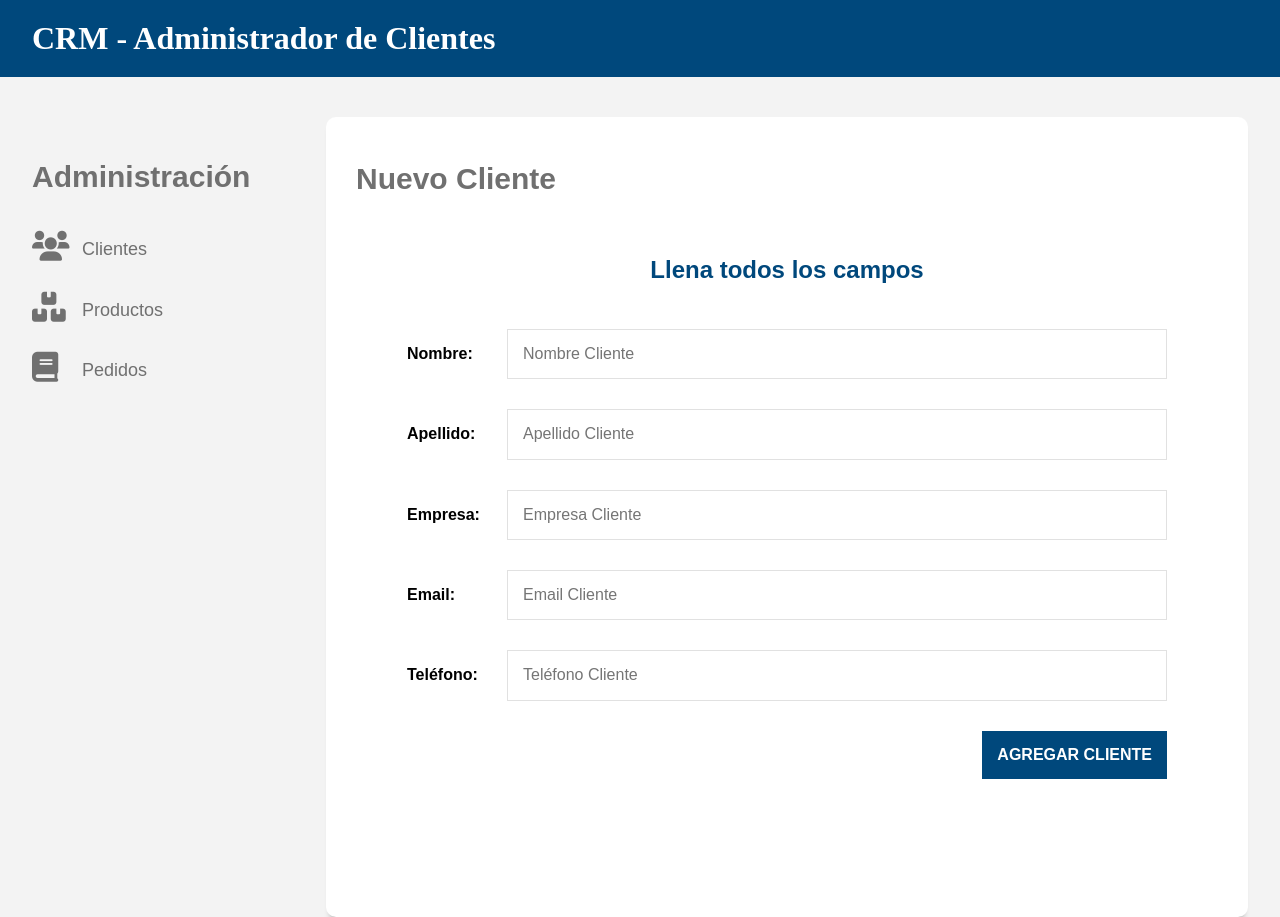
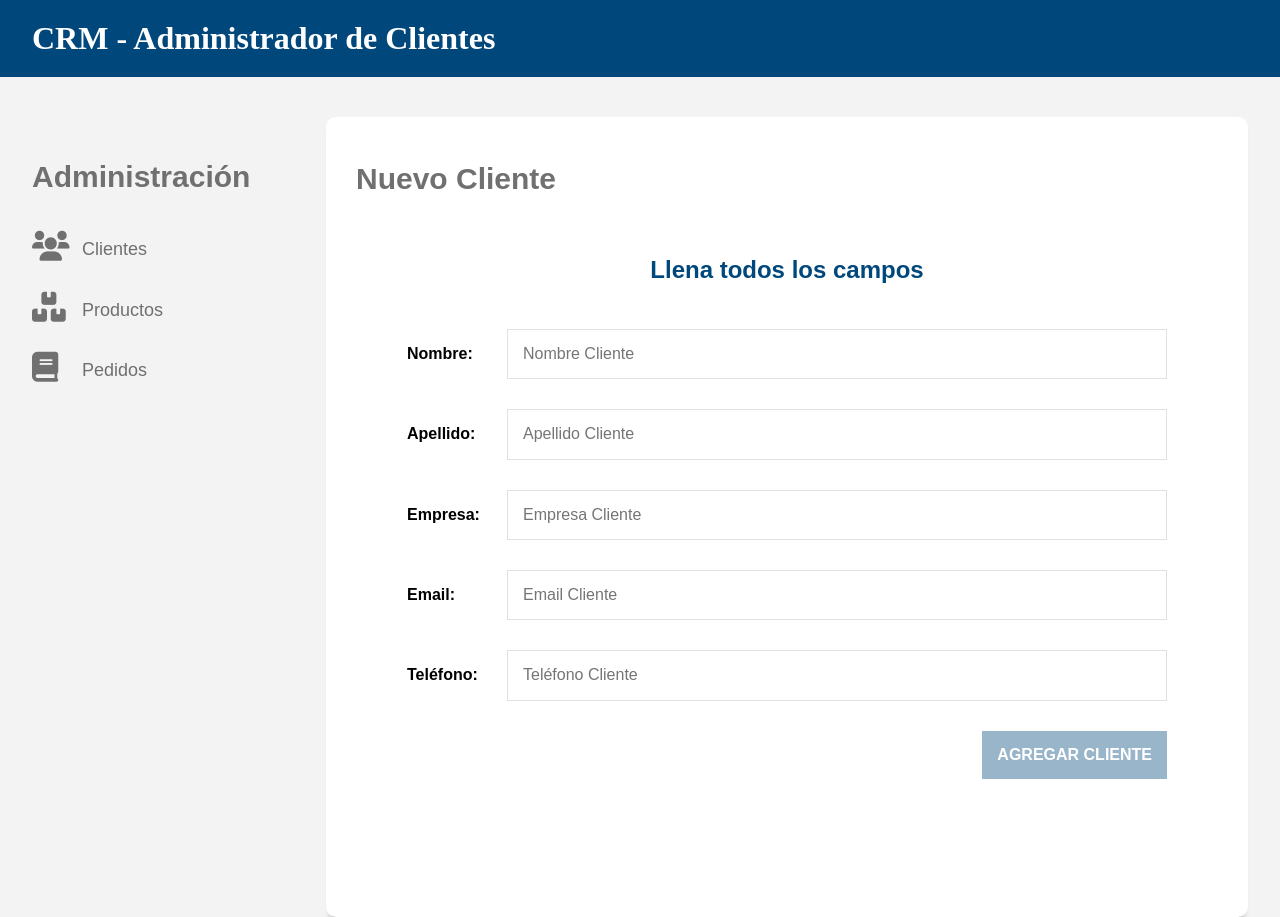
Before and after one commit to AndresJimenezS/apis-react, a React (Create React App) app: page /clientes/nuevo in a window 1280 px wide. Built offline with nearby package versions, Linux system fonts and the light colour scheme.

Commit message:
Validate inputs before add new 'cliente'. Submit action AXIOS. Validate response of AXIOS

```diff
--- a/src/componentes/clientes/NuevoCliente.js
+++ b/src/componentes/clientes/NuevoCliente.js
@@ -1,5 +1,5 @@
 import React, {Fragment, useState} from 'react';
-
+import clienteAxios from '../../config/axios';
 
 function NuevoCliente(){
     /* almacenar cliente en el state.
@@ -22,11 +22,39 @@ function NuevoCliente(){
         })
     }
 
+    // Validar el formulario
+    const validarCliente = () => {
+        // Destructuring del state
+        const { nombre, apellido, email, empresa, telefono } = cliente;
+
+        // revisar que las propiedades del state tengan contenido
+        let valido = !nombre.length || !apellido.length || !email.length || !empresa.length || !telefono.length;
+
+        return valido;
+    }
+
+    // Añade en la REST API un nuevo cliente
+    const agregarCliente = e => {
+        e.preventDefault();
+
+        // enviar petición AXIOS; retorna Promesa
+        clienteAxios.post('/clientes', cliente).then(res => {
+            // validar si retorna errores de Mongo
+            if(res.data.code == 11000){
+                console.log('Error de duplicado')
+            }else{
+                console.log(res.data);
+            }
+
+            // Redireccionar
+        });
+    }
+
     return(
         <Fragment>
             <h2>Nuevo Cliente</h2>
 
-            <form>
+            <form onSubmit={ agregarCliente } >
                 <legend>Llena todos los campos</legend>
 
                 <div className="campo">
@@ -67,7 +95,7 @@ function NuevoCliente(){
 
                 <div className="campo">
                     <label>Teléfono:</label>
-                    <input  type="email"
+                    <input  type="number"
                             placeholder="Teléfono Cliente"
                             name="telefono"
                             onChange={actualizarState}
@@ -78,6 +106,7 @@ function NuevoCliente(){
                     <input  type="submit"
                             className="btn btn-azul"
                             value="Agregar Cliente"
+                            disabled={ validarCliente() }
                     />
                 </div>
 
```
